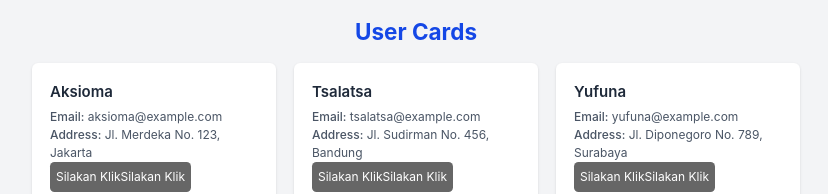
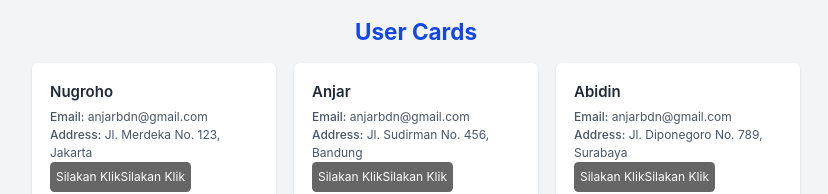
Before and after one commit to Anjarabidin123/sisiklienkuliah, a React (Vite) app in the folder admin-ui/: page / in a window 1280 px wide. Shown: the top 194 px of the page, without its empty margins (224-1052 px from the left). Built offline with nearby package versions, Linux system fonts and the light colour scheme.

Commit message:
perbaikan error dan update email

```diff
--- a/admin-ui/src/App.jsx
+++ b/admin-ui/src/App.jsx
@@ -22,7 +22,7 @@ function App() {
               <input
                 type="email"
                 className="py-3 pl-4 text-sm rounded-md w-full bg-special-mainBg border border-gray-03 text-gray-01 focus:border-black focus:outline-none focus:ring-0"
-                placeholder="hello@example.com"
+                placeholder="anjarbdn@gmail.com"
                 name="email"
                 id="email"
               />
--- a/admin-ui/src/Exercise.jsx
+++ b/admin-ui/src/Exercise.jsx
@@ -10,18 +10,18 @@ function Exercise() {
         </h1>
         <div className="grid md:grid-cols-2 lg:grid-cols-3 gap-6 max-w-5xl mx-auto">
           <UserCard
-          name="Aksioma"
-          email="aksioma@example.com"
+          name="Nugroho"
+          email="anjarbdn@gmail.com"
           street="Jl. Merdeka No. 123"
           city="Jakarta"
           />
-          <UserCard name="Tsalatsa"
-          email="tsalatsa@example.com"
+          <UserCard name="Anjar"
+          email="anjarbdn@gmail.com"
           street="Jl. Sudirman No. 456"
           city="Bandung"
           />
-          <UserCard name="Yufuna"
-          email="yufuna@example.com"
+          <UserCard name="Abidin"
+          email="anjarbdn@gmail.com"
           street="Jl. Diponegoro No. 789"
           city="Surabaya"
           />
```
